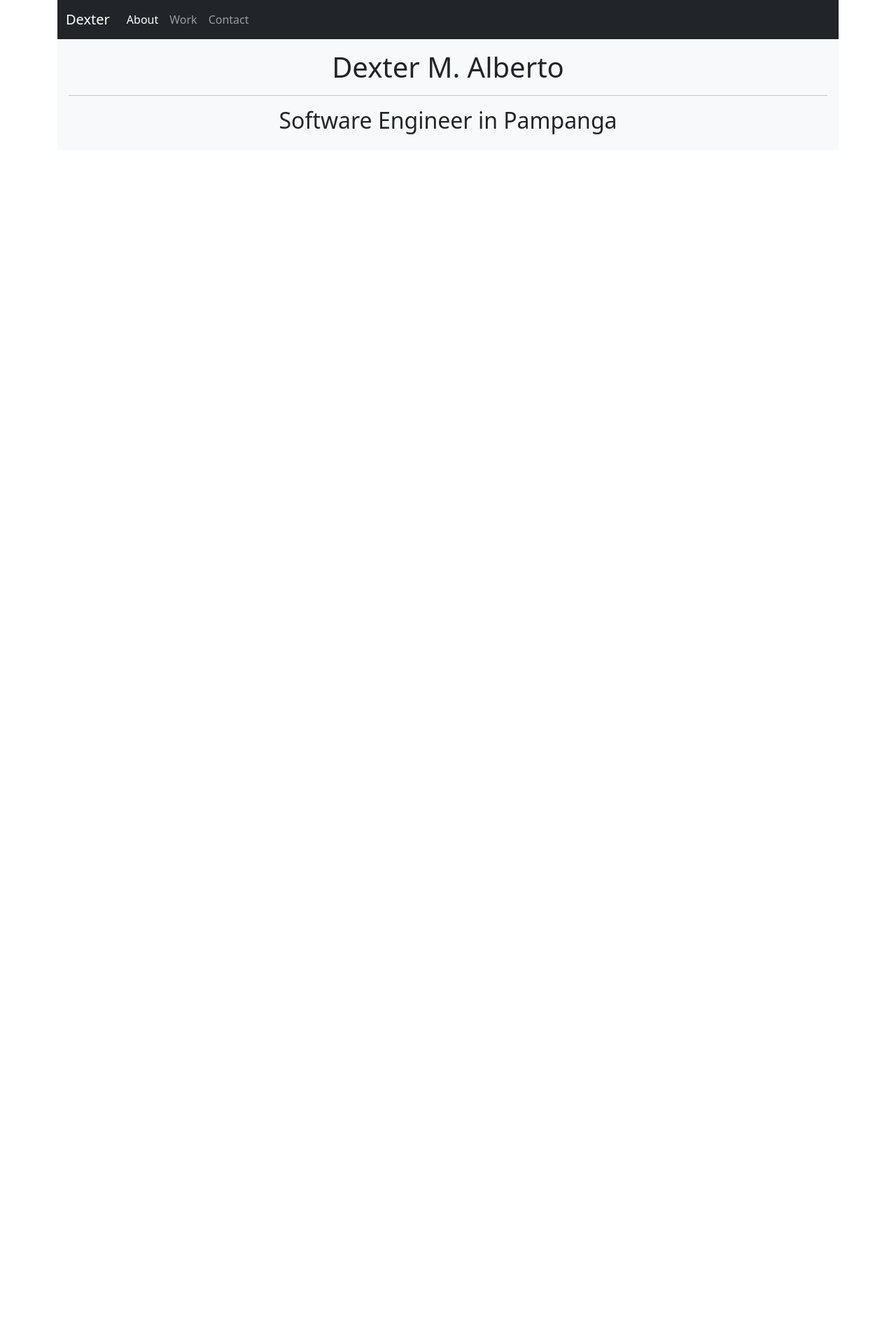
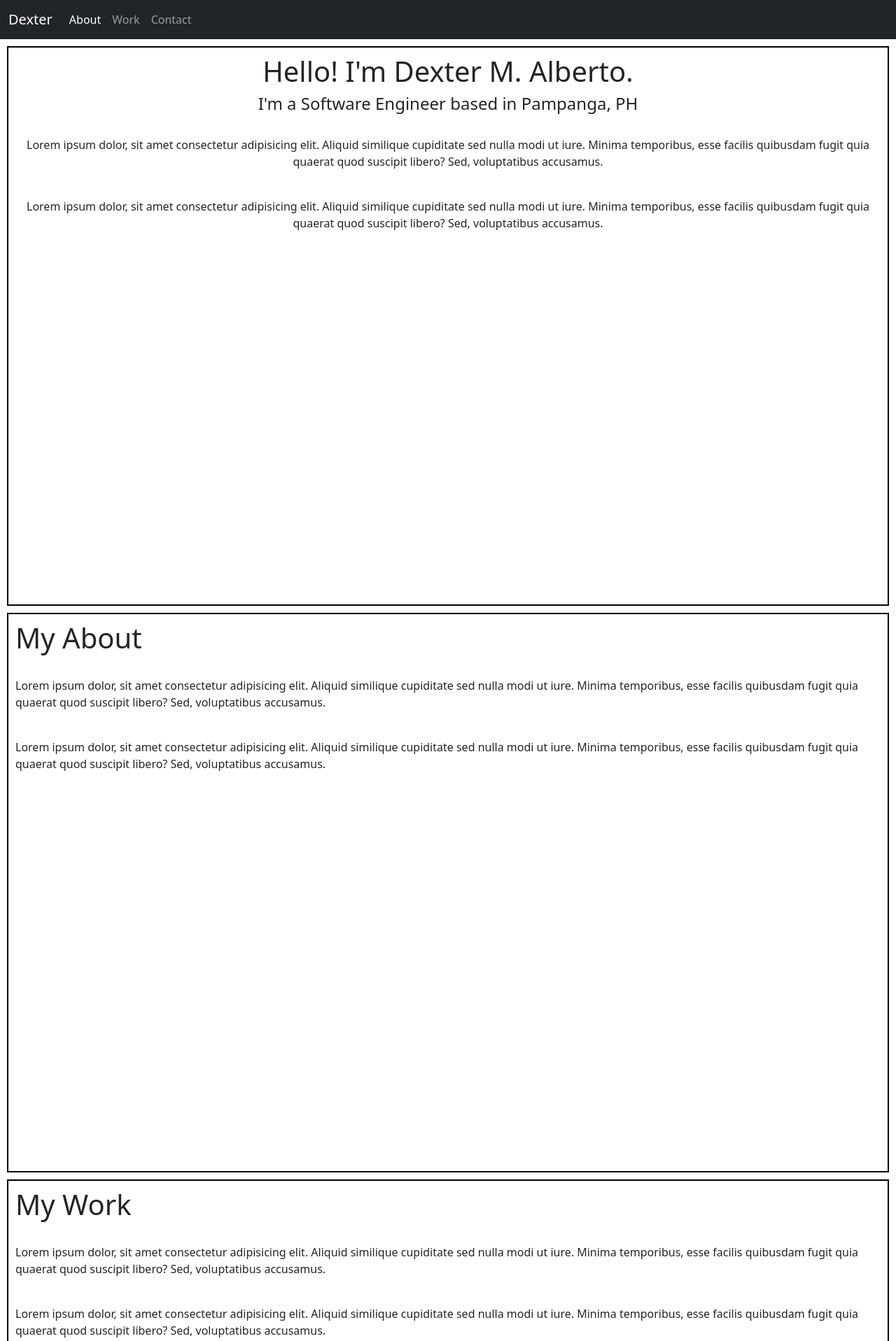
Before and after one commit to dexalberto88/dexalberto88.github.io, a plain HTML site: page index.html in a window 1280 px wide. Shown: the top 1917 px of the page at 70% size. Before the commit the page ends 800 px from the top, so only its background shows below. Drawn offline with nearby package versions, Linux system fonts and the light colour scheme.

Commit message:
Fix nav bar and section

```diff
--- a/index.html
+++ b/index.html
@@ -4,11 +4,12 @@
     <meta charset="UTF-8">
     <meta name="viewport" content="width=device-width, initial-scale=1.0">
     <title>Dex</title>
+
+    <meta name="viewport" content="width=device-width, initial-scale=1">
     <link href="https://cdn.jsdelivr.net/npm/bootstrap@5.0.0-beta1/dist/css/bootstrap.min.css" rel="stylesheet" integrity="sha384-giJF6kkoqNQ00vy+HMDP7azOuL0xtbfIcaT9wjKHr8RbDVddVHyTfAAsrekwKmP1" crossorigin="anonymous">
+    <script src="https://cdn.jsdelivr.net/npm/bootstrap@5.0.0-beta1/dist/js/bootstrap.bundle.min.js" integrity="sha384-ygbV9kiqUc6oa4msXn9868pTtWMgiQaeYH7/t7LECLbyPA2x65Kgf80OJFdroafW" crossorigin="anonymous"></script>
   </head>
 <body>
-    <div class="container-sm">
-        <div>
   <nav class="navbar sticky-top navbar-expand-lg navbar-dark bg-dark">
     <div class="container-fluid">
       <a class="navbar-brand" href="#">Dexter</a>
@@ -17,19 +18,49 @@
       </button>
       <div class="collapse navbar-collapse" id="navbarNavAltMarkup">
         <div class="navbar-nav">
-                      <a class="nav-link active" aria-current="page" href="#">About</a>
-                      <a class="nav-link" href="#">Work</a>
-                      <a class="nav-link" href="#">Contact</a>
+          <a class="nav-link active" aria-current="page" href="#myabout">About</a>
+          <a class="nav-link" href="#mywork">Work</a>
+          <a class="nav-link" href="#mycontact">Contact</a>
         </div>
       </div>
     </div>
   </nav>
+  <section>
+    <div style="min-height: 100vh; overflow: auto; border: 2px solid black; padding: 10px; margin: 10px; text-align: center;">
+      <h1>Hello! I'm Dexter M. Alberto.</h1>
+      <h4>I'm a Software Engineer based in Pampanga, PH</h4>
+      <br>
+      <p>Lorem ipsum dolor, sit amet consectetur adipisicing elit. Aliquid similique cupiditate sed nulla modi ut iure. Minima temporibus, esse facilis quibusdam fugit quia quaerat quod suscipit libero? Sed, voluptatibus accusamus.</p>
+      <br>
+      <p>Lorem ipsum dolor, sit amet consectetur adipisicing elit. Aliquid similique cupiditate sed nulla modi ut iure. Minima temporibus, esse facilis quibusdam fugit quia quaerat quod suscipit libero? Sed, voluptatibus accusamus.</p>
     </div>
-        <div class="p-3 mb-2 bg-light text-dark">
-            <h1 class="text-center">Dexter M. Alberto</h1>
-            <hr class="solid">
-            <h2 class="text-center">Software Engineer in Pampanga</h2>
+  </section>
+  <section id="myabout">
+    <div style="min-height: 100vh; overflow: auto; border: 2px solid black; padding: 10px; margin: 10px;">
+      <h1>My About</h1>
+      <br>
+      <p>Lorem ipsum dolor, sit amet consectetur adipisicing elit. Aliquid similique cupiditate sed nulla modi ut iure. Minima temporibus, esse facilis quibusdam fugit quia quaerat quod suscipit libero? Sed, voluptatibus accusamus.</p>
+      <br>
+      <p>Lorem ipsum dolor, sit amet consectetur adipisicing elit. Aliquid similique cupiditate sed nulla modi ut iure. Minima temporibus, esse facilis quibusdam fugit quia quaerat quod suscipit libero? Sed, voluptatibus accusamus.</p>
     </div>
+  </section>
+  <section id="mywork">
+    <div style="min-height: 100vh; overflow: auto; border: 2px solid black; padding: 10px; margin: 10px;">
+      <h1>My Work</h1>
+      <br>
+      <p>Lorem ipsum dolor, sit amet consectetur adipisicing elit. Aliquid similique cupiditate sed nulla modi ut iure. Minima temporibus, esse facilis quibusdam fugit quia quaerat quod suscipit libero? Sed, voluptatibus accusamus.</p>
+      <br>
+      <p>Lorem ipsum dolor, sit amet consectetur adipisicing elit. Aliquid similique cupiditate sed nulla modi ut iure. Minima temporibus, esse facilis quibusdam fugit quia quaerat quod suscipit libero? Sed, voluptatibus accusamus.</p>
     </div>
+  </section>
+  <section id="mycontact">
+    <div style="min-height: 100vh; overflow: auto; border: 2px solid black; padding: 10px; margin: 10px;">
+      <h1>My Contact</h1>
+      <br>
+      <p>Lorem ipsum dolor, sit amet consectetur adipisicing elit. Aliquid similique cupiditate sed nulla modi ut iure. Minima temporibus, esse facilis quibusdam fugit quia quaerat quod suscipit libero? Sed, voluptatibus accusamus.</p>
+      <br>
+      <p>Lorem ipsum dolor, sit amet consectetur adipisicing elit. Aliquid similique cupiditate sed nulla modi ut iure. Minima temporibus, esse facilis quibusdam fugit quia quaerat quod suscipit libero? Sed, voluptatibus accusamus.</p>
+    </div>
+  </section>
 </body>
 </html>
```
Lines whose indentation alone changed are shown as unchanged.
